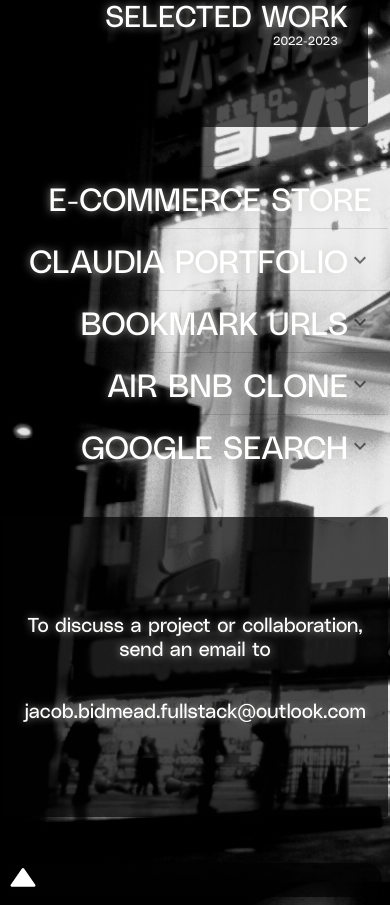
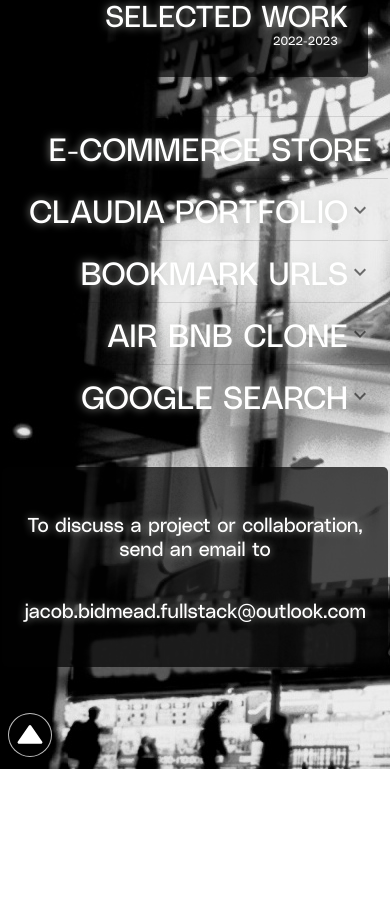
Before and after one commit to Jacobbidmead/new-portfolio, a React (Create React App) app: page / in a window 390 px wide. Shown: the part 2762-3667 px from the top of the page. After the commit the page ends 3531 px from the top, so only its background shows below. Built offline with nearby package versions, Linux system fonts and the light colour scheme.

Commit message:
Adjusted responsive styling

```diff
--- a/src/App.css
+++ b/src/App.css
@@ -339,8 +339,9 @@
 .top-button {
   background-color: rgba(2, 2, 2, 0.7);
   padding: 20px;
-  border-radius: 20px;
+  border-radius: 50%;
   cursor: pointer;
+  border: 1px solid rgba(255, 255, 255, 0.745);
 }
 
 @media screen and (max-width: 601px) {
@@ -376,7 +377,7 @@
   .latest-work {
     font-size: 30px;
     margin-bottom: 20px;
-    padding-bottom: 80px;
+    padding-bottom: 30px;
   }
 
   .latest-container {
@@ -409,8 +410,9 @@
 
   .swiper-img {
     padding: 20px 0px 20px 0px;
-    border-radius: 10px;
+    border-radius: 5px;
     margin: 20px 0px;
+    height: 250px;
   }
 
   .about-project {
@@ -421,6 +423,7 @@
     margin-top: 10px;
     margin-bottom: 12px;
     width: 70%;
+    border-radius: 5px;
   }
 
   .project-link {
@@ -441,8 +444,8 @@
     font-size: 20px;
     text-align: center;
     padding: 0px;
-    border-radius: 2px;
-    height: 300px;
+    border-radius: 5px;
+    height: 200px;
   }
 
   .email {
@@ -475,10 +478,7 @@
 
   .top-button {
     font-size: 18px;
-    padding: 0px;
-  }
-
-  .return-top {
     padding: 6px;
+    margin: 6px;
   }
 }
--- a/src/components/Up.js
+++ b/src/components/Up.js
@@ -3,8 +3,8 @@ import "../styles/Photo.css";
 
 const UpIconComponent = () => {
   return (
-    <div className="top-button">
-      <Icon />
+    <div>
+      <Icon className="top-button" />
     </div>
   );
 };
```
